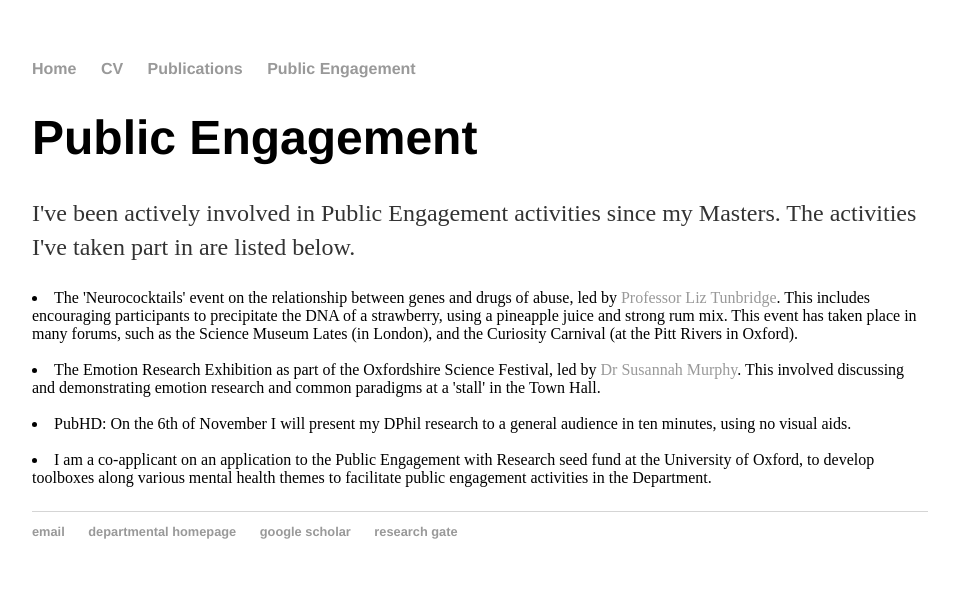
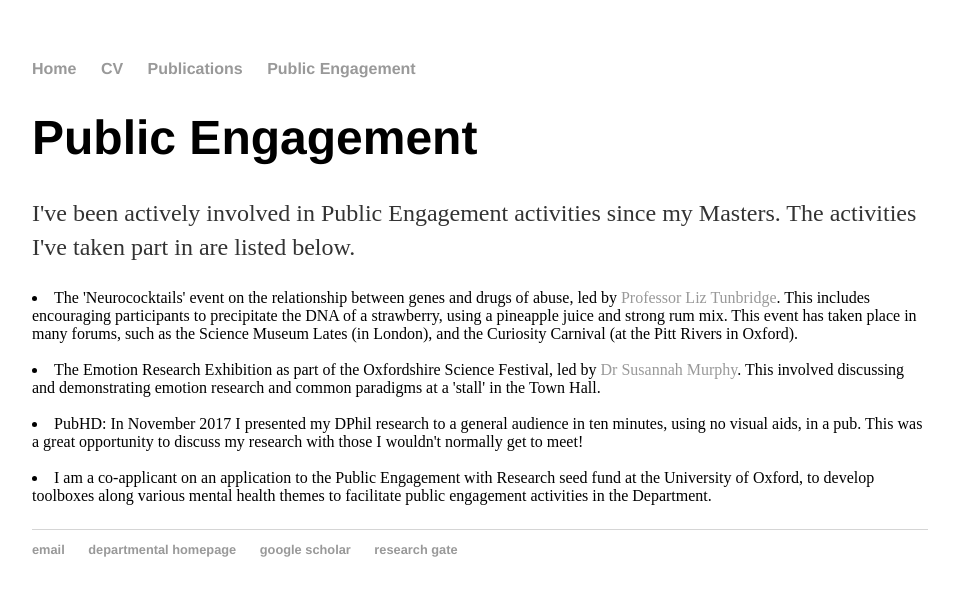
Before and after one commit to apike02/apike02.github.io, a Jekyll site: the page built from outreach/index.html, in a window 1280 px wide. Shown: the top 596 px of the page, without its empty margins (160-1113 px from the left). Built offline with Jekyll 4.4.1, drawn with Linux system fonts in a browser that asks for light colours.

Commit message:
Update index.html

```diff
--- a/outreach/index.html
+++ b/outreach/index.html
@@ -11,7 +11,8 @@ title: Public Engagement
   <br/>
   <li>The Emotion Research Exhibition as part of the Oxfordshire Science Festival, led by <a href="https://www.psych.ox.ac.uk/team/susannah-murphy">Dr Susannah Murphy</a>.
   This involved discussing and demonstrating emotion research and common paradigms at a 'stall' in the Town Hall.</li><br/>
-  <li>PubHD: On the 6th of November I will present my DPhil research to a general audience in ten minutes, using no visual aids.</li><br/>
+  <li>PubHD: In November 2017 I presented my DPhil research to a general audience in ten minutes, using no visual aids, in a pub.
+	  This was a great opportunity to discuss my research with those I wouldn't normally get to meet!</li><br/>
   <li>I am a co-applicant on an application to the Public Engagement with Research seed fund at the University of Oxford, to develop toolboxes
   along various mental health themes to facilitate public engagement activities in the Department.</li></p>
 </div><!-- /.blurb -->
```
